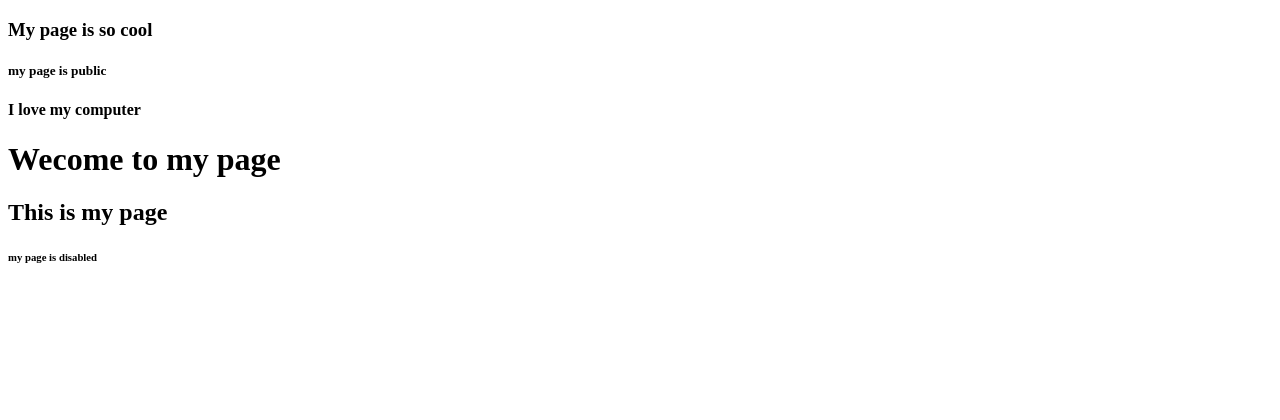
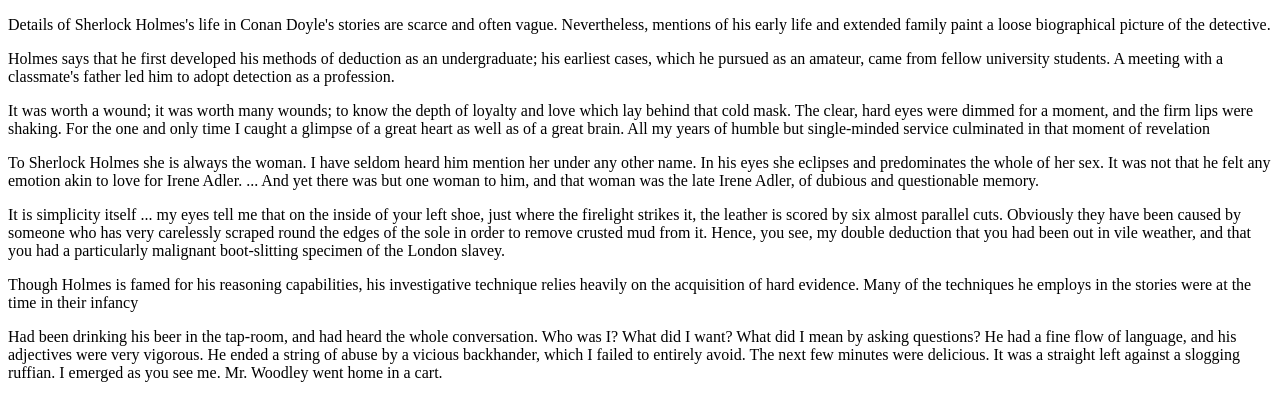
Before and after one commit to DPapidze/MyProject, a plain HTML site: page index.html in a window 1280 px wide. Drawn offline with Linux system fonts and the light colour scheme.

Commit message:
Add files via upload

```diff
--- a/index.html
+++ b/index.html
@@ -1,16 +1,39 @@
 <!DOCTYPE html>
 <html lang="en">
+
 <head>
     <meta charset="UTF-8">
     <meta name="viewport" content="width=device-width, initial-scale=1.0">
     <title>Document</title>
 </head>
+
 <body>
-<h3>My page is so cool</h3>
-<h5>my page is public</h5>
-<h4>I love my computer</h4>
-<h1>Wecome to my page</h1>
-<h2>This is my page</h2>
-<h6>my page is disabled</h6>
+    <p>Details of Sherlock Holmes's life in Conan Doyle's stories are scarce and often vague. Nevertheless, mentions of his
+        early life and extended family paint a loose biographical picture of the detective.</p>
+    <p>Holmes says that he first developed his methods of deduction as an undergraduate; his earliest cases, which he
+        pursued as an amateur, came from fellow university students. A meeting with a classmate's father led him to adopt
+        detection as a profession.</p>
+    <p>It was worth a wound; it was worth many wounds; to know the depth of loyalty and love which lay behind that cold
+        mask. The clear, hard eyes were dimmed for a moment, and the firm lips were shaking. For the one and only time I
+        caught a glimpse of a great heart as well as of a great brain. All my years of humble but single-minded service
+        culminated in that moment of revelation</p>
+    <p>To Sherlock Holmes she is always the woman. I have seldom heard him mention her under any other name. In his eyes she
+        eclipses and predominates the whole of her sex. It was not that he felt any emotion akin to love for Irene Adler.
+        ... And yet there was but one woman to him, and that woman was the late Irene Adler, of dubious and questionable
+        memory.</p>
+    <p>It is simplicity itself ... my eyes tell me that on the inside of your left shoe, just where the firelight strikes
+        it, the leather is scored by six almost parallel cuts. Obviously they have been caused by someone who has very
+        carelessly scraped round the edges of the sole in order to remove crusted mud from it. Hence, you see, my double
+        deduction that you had been out in vile weather, and that you had a particularly malignant boot-slitting specimen of
+        the London slavey.</p>
+    <p>Though Holmes is famed for his reasoning capabilities, his investigative technique relies heavily on the acquisition
+        of hard evidence. Many of the techniques he employs in the stories were at the time in their infancy</p>
+    <p>Had been drinking his beer in the tap-room, and had heard the whole conversation. Who was I? What did I want? What
+        did I mean by asking questions? He had a fine flow of language, and his adjectives were very vigorous. He ended a
+        string of abuse by a vicious backhander, which I failed to entirely avoid. The next few minutes were delicious. It
+        was a straight left against a slogging ruffian. I emerged as you see me. Mr. Woodley went home in a cart.</p>
+
+    <p>
 </body>
+
 </html>
```
